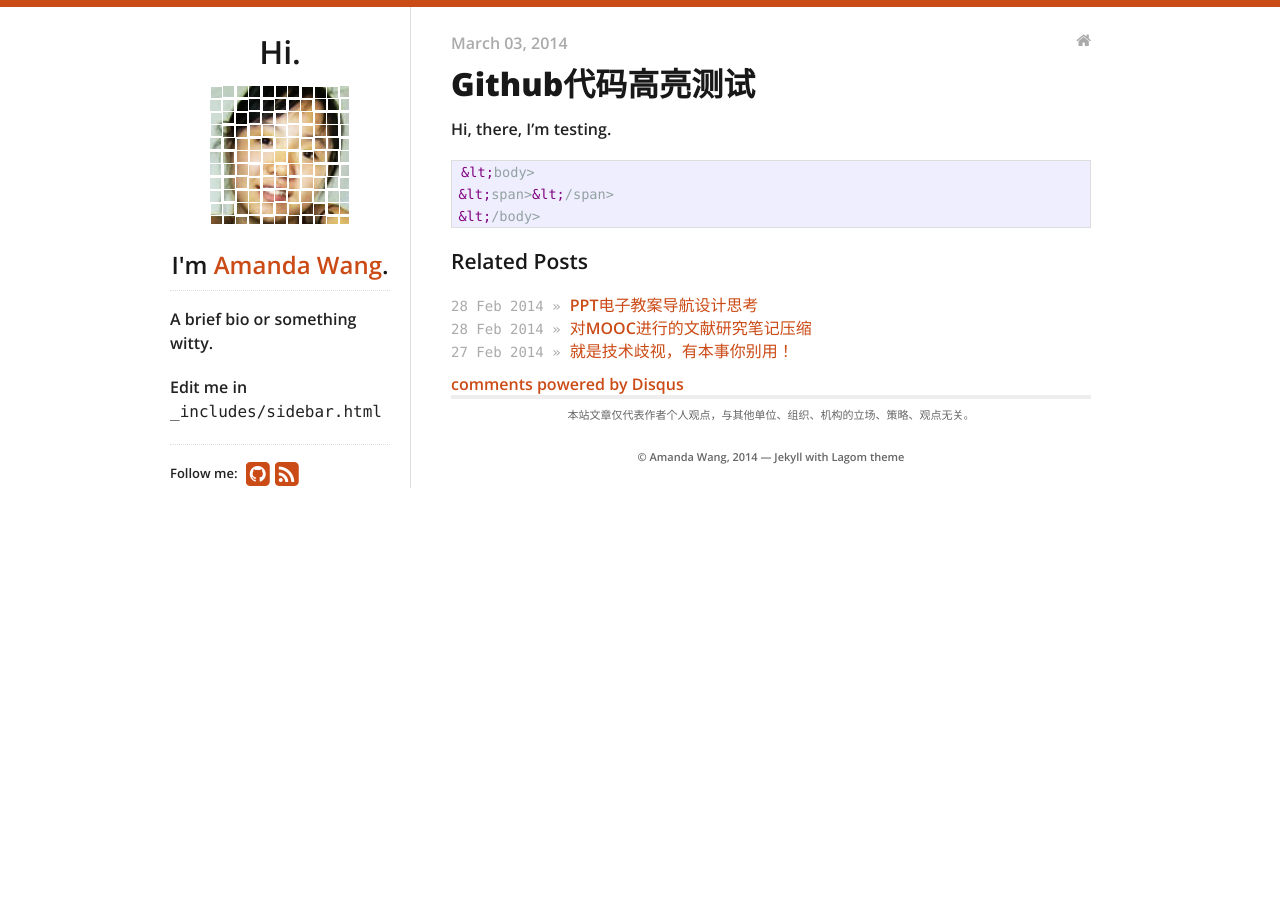
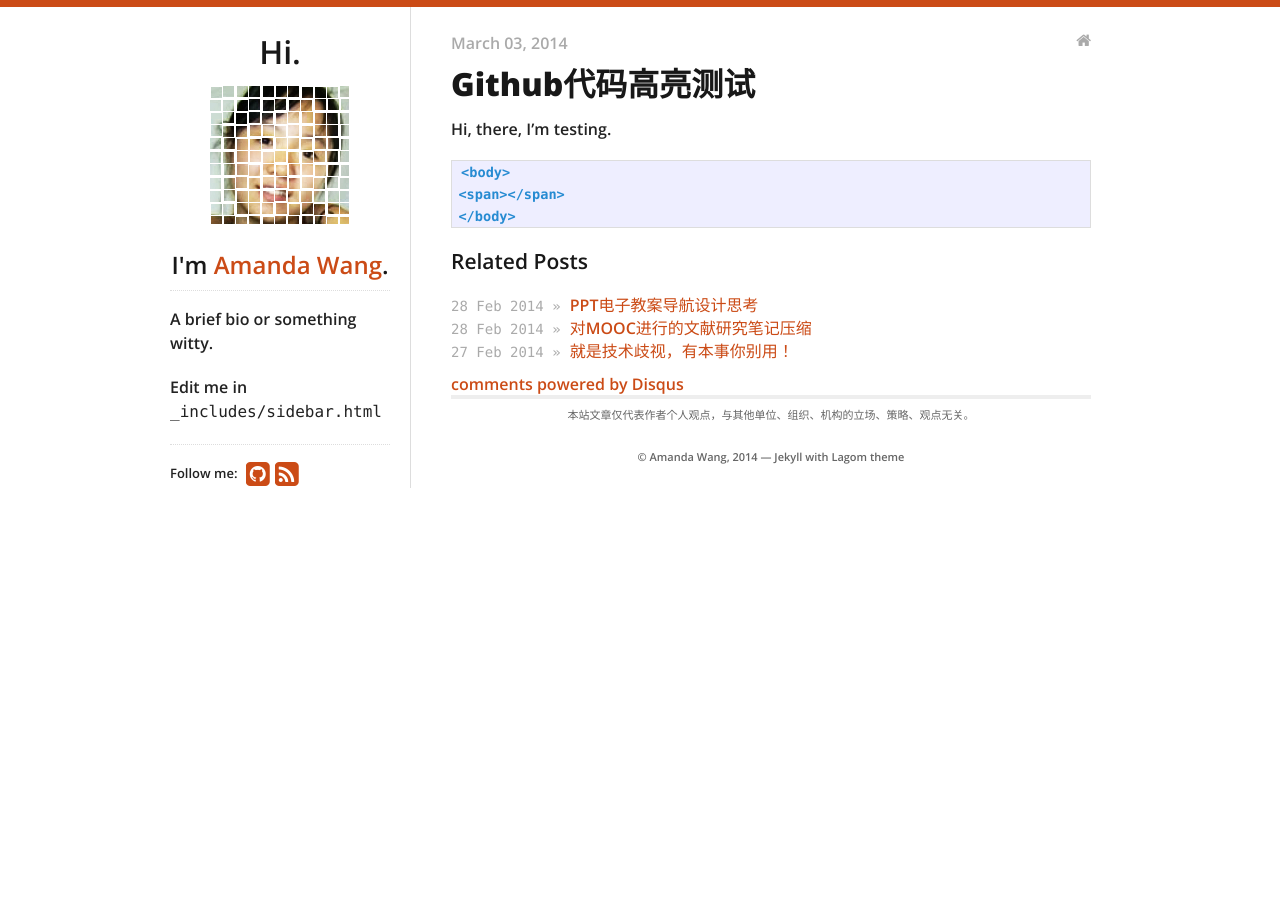
Before and after one commit to fantaghiro/fantaghiro.github.io, a Jekyll site: the page built from _posts/2014-03-03-code-highlight-testing.markdown, in a window 1280 px wide. Built offline with Jekyll 4.4.1, drawn with Linux system fonts in a browser that asks for light colours; nearby versions of some CDN libraries; comment, search, counter and statistics services are not loaded.

Commit message:
Update 2014-03-03-code-highlight-testing.markdown

```diff
--- a/_posts/2014-03-03-code-highlight-testing.markdown
+++ b/_posts/2014-03-03-code-highlight-testing.markdown
@@ -9,7 +9,9 @@ tags:
 
 Hi, there, I'm testing.
 {% highlight html %}
-&lt;body>
-&lt;span>&lt;/span>
-&lt;/body>
+
+<body>
+<span></span>
+</body>
+
 {% endhighlight %}
```
